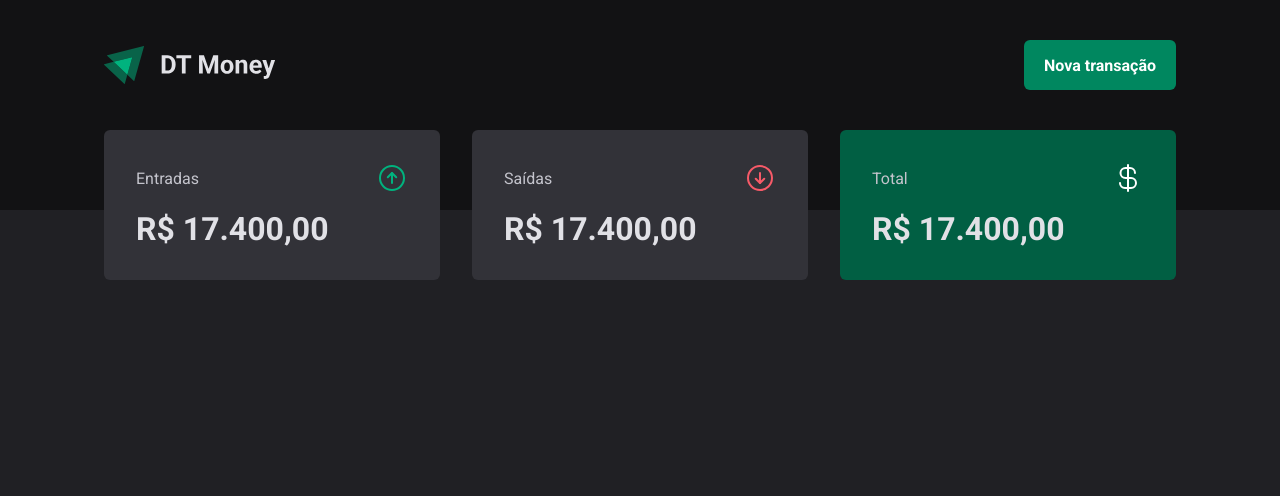
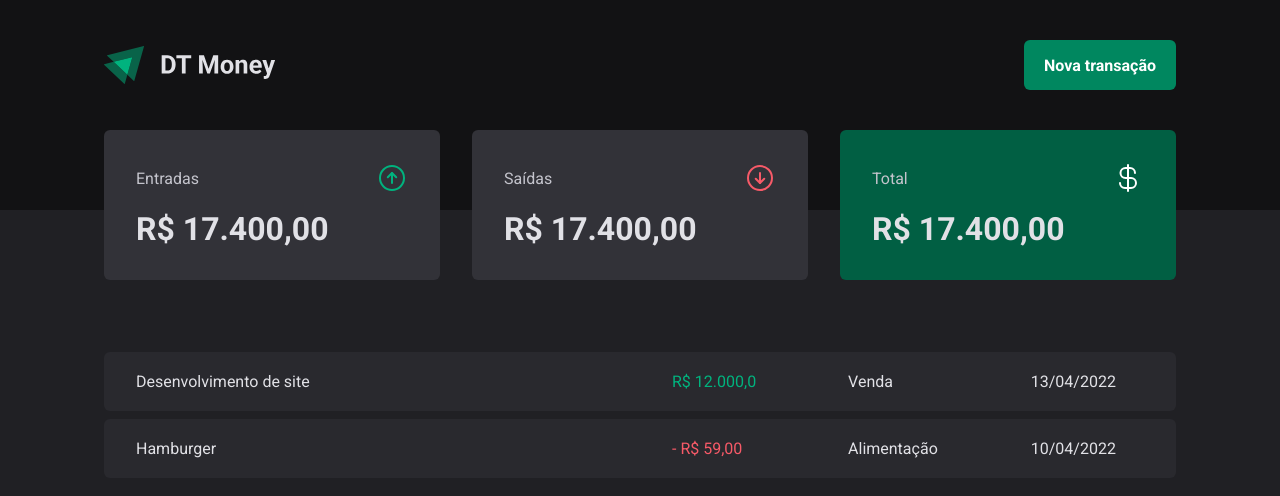
Before and after one commit to George-b1t/ignite-dt-money, a React (Vite) app: page / in a window 1280 px wide. Shown: the top 496 px of the page. Built offline with nearby package versions, Linux system fonts and the light colour scheme.

Commit message:
Tabela de transações

```diff
--- a/src/pages/Transactions/index.tsx
+++ b/src/pages/Transactions/index.tsx
@@ -1,11 +1,39 @@
 import { Header } from "../../components/Header"
 import { Summary } from "../../components/Summary"
+import { PriceHighlight, TransactionsContainer, TransactionsTable } from "./styles"
 
 function Transactions() {
   return (
     <div>
       <Header />
       <Summary />
+
+      <TransactionsContainer>
+        <TransactionsTable>
+          <tbody>
+            <tr>
+              <td width="50%">Desenvolvimento de site</td>
+              <td>
+                <PriceHighlight variant="income">
+                  R$ 12.000,0
+                </PriceHighlight>
+              </td>
+              <td>Venda</td>
+              <td>13/04/2022</td>
+            </tr>
+            <tr>
+              <td width="50%">Hamburger</td>
+              <td>
+                <PriceHighlight variant="outcome">
+                  - R$ 59,00
+                </PriceHighlight>
+              </td>
+              <td>Alimentação</td>
+              <td>10/04/2022</td>
+            </tr>
+          </tbody>
+        </TransactionsTable>
+      </TransactionsContainer>
     </div>
   )
 }
--- a/src/pages/Transactions/styles.ts
+++ b/src/pages/Transactions/styles.ts
@@ -1 +1,38 @@
 import styled from "styled-components";
+
+export const TransactionsContainer = styled.main`
+  width: 100%;
+  max-width: 1120px;
+  margin: 4rem auto 0;
+  padding: 0 1.5rem;
+`
+
+export const TransactionsTable = styled.table`
+  width: 100%;
+  border-collapse: separate;
+  border-spacing: 0 0.5rem;
+  /* margin-top: 1.5rem; */
+
+  td {
+    padding: 1.25rem 2rem;
+    background: ${props => props.theme["gray-700"]};
+
+    &:first-child {
+      border-top-left-radius: 6px;
+      border-bottom-left-radius: 6px;
+    }
+
+    &:last-child {
+      border-top-right-radius: 6px;
+      border-bottom-right-radius: 6px;
+    }
+  }
+`
+
+interface PriceHighlightProps {
+  variant: "income" | "outcome";
+}
+
+export const PriceHighlight = styled.span<PriceHighlightProps>`
+  color: ${props => props.variant === "income" ? props.theme["green-300"] : props.theme["red-300"]};
+`
```
